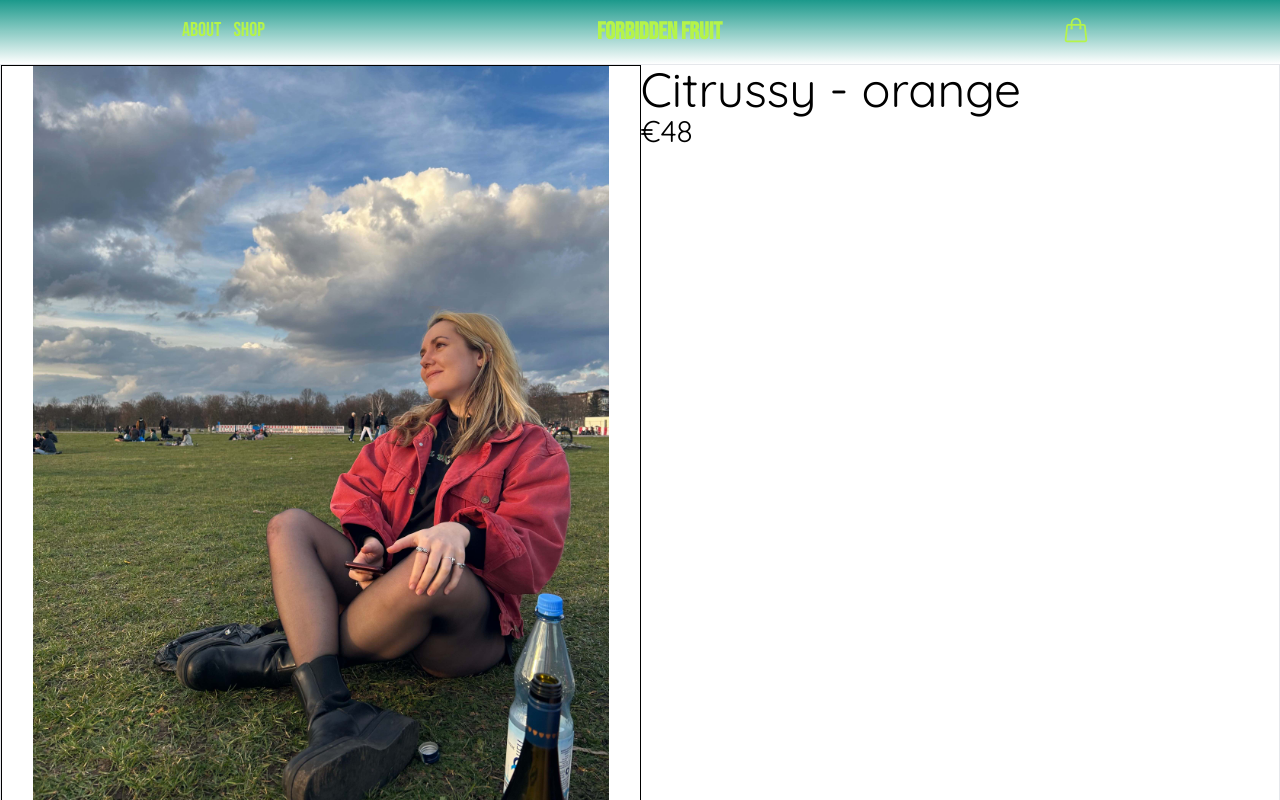
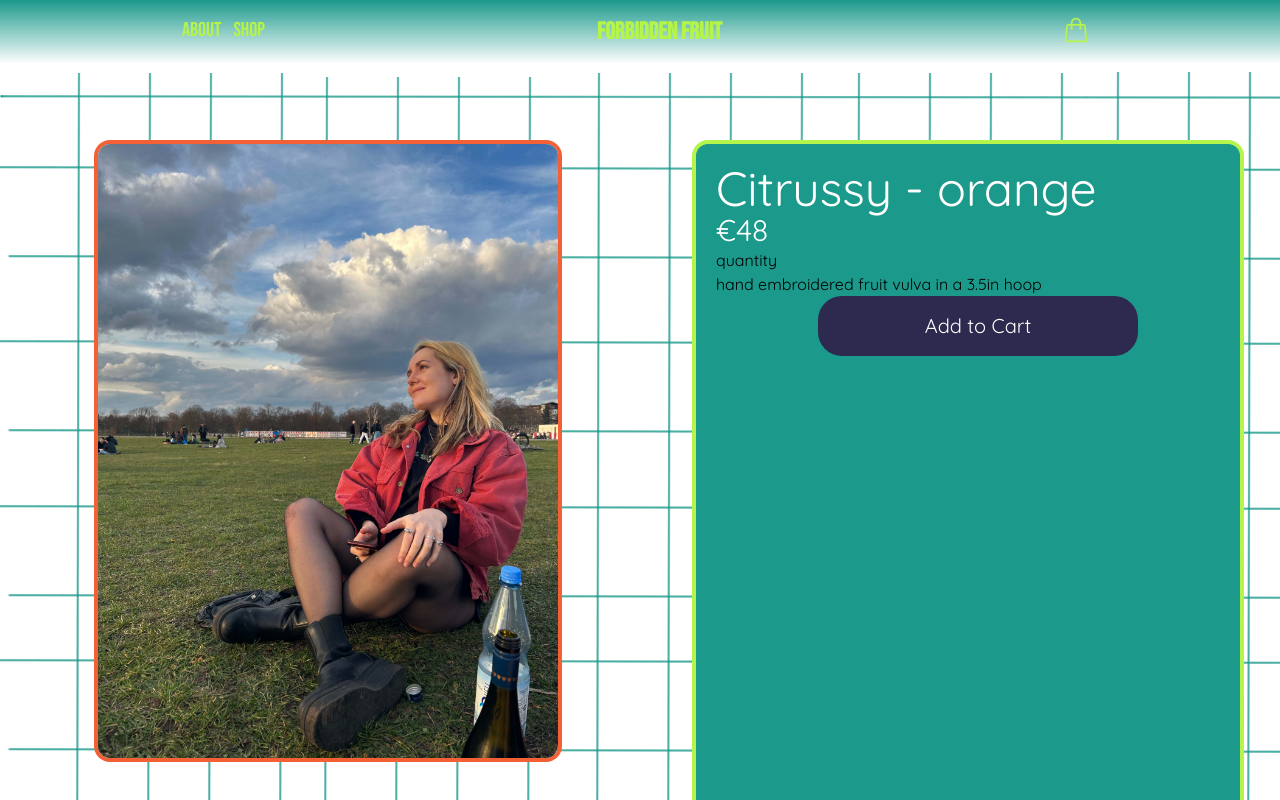
Before and after one commit to maitlandbarton/forbidden-fruit, a React (Create React App) app: page /shop/1 in a window 1280 px wide. Shown: the top 800 px of the page. Built offline with nearby package versions, Linux system fonts and the light colour scheme.

Commit message:
add link to footer, styling on item details page

```diff
--- a/src/components/Footer.js
+++ b/src/components/Footer.js
@@ -18,7 +18,7 @@ function Footer() {
         </div>
 
         <div className="w-screen text-center">
-          <p>developed & designed by Mattie Barton</p>
+          <p>developed & designed by <a href="https://mattiebarton.netlify.app/" target="_blank" rel="noopener noreferrer" className="underline decoration-navy hover:decoration-lime">Mattie Barton</a></p>
         </div>
       </div>
     </>
--- a/src/components/ItemCard.js
+++ b/src/components/ItemCard.js
@@ -2,7 +2,7 @@ import { Link } from "react-router-dom";
 
 function ItemCard({img, name, price, id}) {
     return (
-        <div>
+        <div className="hover:shadow-xl rounded-3xl hover:shadow-orange">
             <Link to={`/shop/${id}`}>
                 <div className="bg-orange rounded-3xl hover:underline hover:decoration-red">
                     <div className="h-60">
--- a/src/components/ItemDescription.js
+++ b/src/components/ItemDescription.js
@@ -6,13 +6,18 @@ function ItemDescription({ id }) {
   const index = id - 1;
 
   return (
-    <div className="flex w-screen justify-around border">
-      <div id="item-image" className="w-full border border-black">
-        <img src={item[index].img} className="max-w-xl mx-auto"></img>
+    <div className="flex w-screen justify-around pt-10">
+      <div id="item-image" className="w-full p-10">
+        <img src={item[index].img} className="max-w-xl mx-auto rounded-xl h-4/5 ring-4 ring-orange"></img>
       </div>
-      <div className="w-full">
-        <h1 className="text-5xl">{item[index].name}</h1>
-        <h2 className="text-3xl">€{item[index].price}</h2>
+      <div className="w-full bg-teal m-10 rounded-xl ring-4 ring-lime">
+        <div className="ml-5">
+        <h1 className="text-5xl mt-5 text-white">{item[index].name}</h1>
+        <h2 className="text-3xl text-white">€{item[index].price}</h2>
+        <p>quantity</p>
+        <p>{item[index].description}</p>
+        <p className="mx-auto p-4 bg-navy w-80 text-center text-white rounded-3xl text-xl hover:shadow-lg hover:shadow-lime">Add to Cart</p>
+        </div>
       </div>
     </div>
   );
--- a/src/pages/ItemDetails.js
+++ b/src/pages/ItemDetails.js
@@ -1,14 +1,17 @@
 import { useParams } from "react-router-dom";
 import { ItemDataProvider } from "../context/ItemDataContext";
 import ItemDescription from "../components/ItemDescription";
+import tealGrid from "../images/grid-teal.png"
 
 function ItemDetails() {
     const {id} = useParams();
 
     return (
+        <div style={{ backgroundImage: `url(${tealGrid})` }}>
         <ItemDataProvider>
             <ItemDescription id={id}/>
         </ItemDataProvider>
+        </div>
     )
 }
 
```
